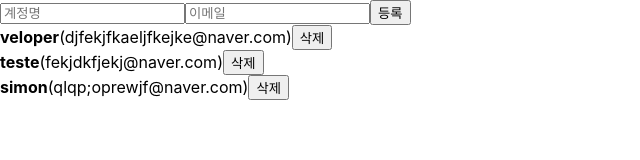
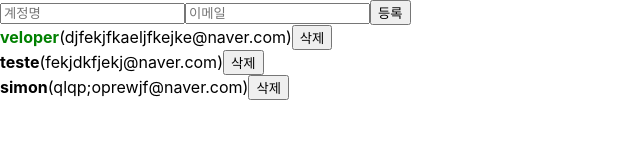
Before and after one commit to doubleaway/study, a React (Create React App) app in the folder input/: page / in a window 1280 px wide. Shown: the top 160 px of the page, without its empty margins (0-640 px from the left). Built offline with nearby package versions, Linux system fonts and the light colour scheme.

Commit message:
항목 수정 map함수 사용하여 특정아이템만 업데이트

```diff
--- a/input/src/App.js
+++ b/input/src/App.js
@@ -54,23 +54,33 @@
     setUsers(users.filter(user=>user.id!==id));
   };
 
-
+  //map의 다른 사용법 배열에 있는 특정아이템만 업데이트할때도 사용
+const onToggle=id=>{
+    setUsers(users.map(
+        user=>user.id==id
+        ?{...user,active:!user.active}
+            :user
+    ))
+}
 
   const [users,setUsers]=useState([
     {
       id:1,
       username:'veloper',
-      email:'djfekjfkaeljfkejke@naver.com'
+      email:'djfekjfkaeljfkejke@naver.com',
+      active:true
     },
     {
       id:2,
       username:'teste',
-      email:'fekjdkfjekj@naver.com'
+      email:'fekjdkfjekj@naver.com',
+      active:false
     },
     {
       id:3,
       username:'simon',
-      email:'qlqp;oprewjf@naver.com'
+      email:'qlqp;oprewjf@naver.com',
+      active:false
     },
   ]);
   return (
@@ -81,7 +91,7 @@
             onChange={onChange}
             onCreate={onCreate}
         />
-        <UserList users={users} onRemove={onRemove}/>
+        <UserList users={users} onRemove={onRemove} onToggle={onToggle}/>
         </>
   );
 }
--- a/input/src/userList.js
+++ b/input/src/userList.js
@@ -1,10 +1,16 @@
 import React from "react";
 
-function User({users,onRemove}){
-    const {username,email,id}=users;
+function User({users,onRemove,onToggle}){
+    const {username,email,id,active}=users;
   return(
       <div>
-        <b>
+        <b onClick={()=>{onToggle(id)}}
+            style={
+                {
+                    color:active?'green' : 'black',
+                    cursor: 'pointer'
+                }}
+        >
             {username}
         </b>
         <span>
@@ -16,7 +22,7 @@
   )
 }
 
-function UserList({users,onRemove}){
+function UserList({users,onRemove,onToggle}){
 
 //    하나하나 렌더링
     return(
@@ -54,7 +60,7 @@
             {/*내장함수 map사용*/}
             {
                 users.map(
-                    user=>(<User onRemove={onRemove} key={user.id} users={user}/>
+                    user=>(<User onRemove={onRemove} onToggle={onToggle} key={user.id} users={user}/>
                     )
                 )
             }
```
